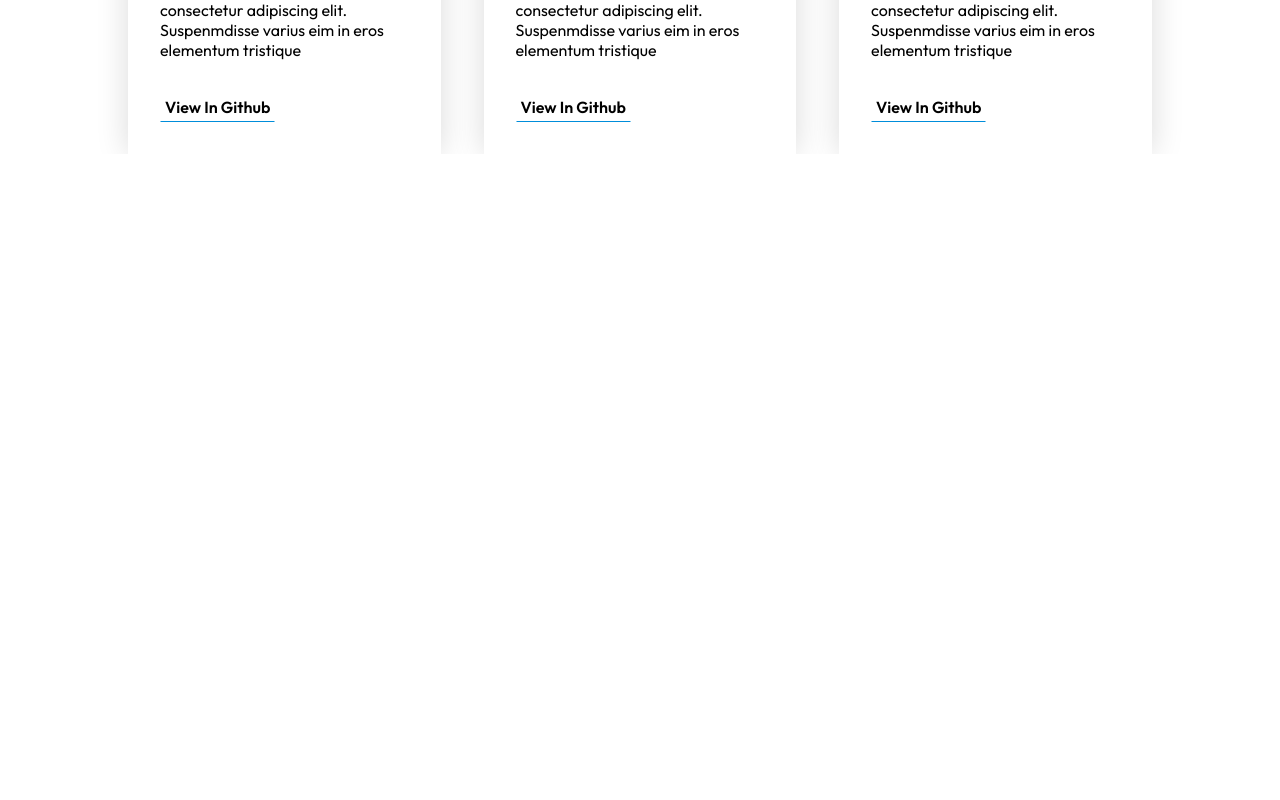
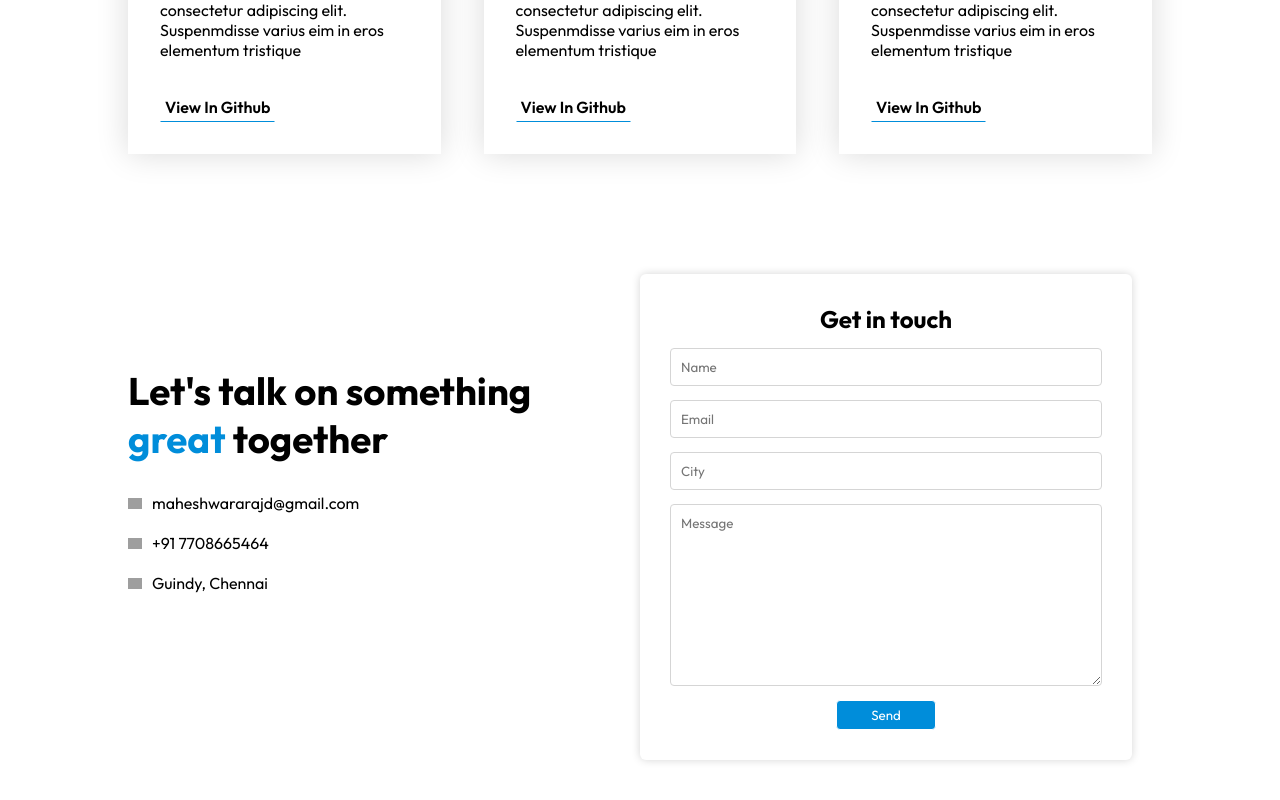
Before and after one commit to maheshwararaj/portfolio, a React (Vite) app: page / in a window 1280 px wide. Shown: the part 2014-2814 px from the top of the page. Before the commit the page ends 2168 px from the top, so only its background shows below. Built offline with nearby package versions, Linux system fonts and the light colour scheme; grey boxes are pictures that could not be loaded.

Commit message:
contact section added

```diff
--- a/package.json
+++ b/package.json
@@ -10,6 +10,11 @@
     "preview": "vite preview"
   },
   "dependencies": {
+    "@fortawesome/fontawesome-svg-core": "^6.5.2",
+    "@fortawesome/free-brands-svg-icons": "^6.5.2",
+    "@fortawesome/free-regular-svg-icons": "^6.5.2",
+    "@fortawesome/free-solid-svg-icons": "^6.5.2",
+    "@fortawesome/react-fontawesome": "^0.2.1",
     "react": "^18.2.0",
     "react-dom": "^18.2.0",
     "react-router-dom": "^6.23.1"
--- a/src/Pages/Home/Home.jsx
+++ b/src/Pages/Home/Home.jsx
@@ -4,6 +4,7 @@ import Hero from '../../components/Hero/Hero'
 import Goup from '../../components/Goup/Goup'
 import './Home.css'
 import Projects from '../../components/Projects/Projects'
+import Contact from '../../components/Contact/Contact'
 
 const Home = () => {
   return (
@@ -11,6 +12,7 @@ const Home = () => {
         <Hero/>
         <About/>
         <Projects/>
+        <Contact/>
         <Goup/>
     </div>
   )
--- /dev/null
+++ b/src/components/Contact/Contact.css
@@ -0,0 +1,77 @@
+.contact{
+    display: flex;
+    justify-content: space-between;
+    align-items: center;
+    margin-bottom: 20px;
+}
+.contact-left{
+    flex: 1;
+    display: flex;
+    height: 300px;
+    flex-direction: column;
+    justify-content: space-between;
+    gap: 30px;
+}
+.contact-links{
+    flex: 1;
+    display: flex;
+    flex-direction: column;
+    gap: 20px;
+}
+.contact-links li{
+    display: flex;
+    align-items: center;
+    gap: 10px;
+}
+.contact-links img{
+    width: 14px;
+}
+.contact-left h2 {
+    font-size: max(3vw,24px);
+}
+.contact-left h2 span{
+    color: var(--primary);
+}
+.contact-right{
+    flex: 1;
+    padding: 20px;
+}
+.contact-form{
+    display: flex;
+    flex-direction: column;
+    gap: 14px;
+    padding: 30px;
+    box-shadow: 0px 0px 8px #0000002b;
+    border-radius:6px;
+   align-items: center;
+
+}
+.contact-form input, .contact-form textarea{
+    border: 1px solid #d5d5d5;
+    padding: 10px;
+    border-radius: 4px;
+    outline: none;
+    width: 100%;
+}
+.contact-form button{
+    width:100px;
+}
+
+@media (max-width:900px){
+    .contact{
+        flex-direction: column;
+        gap: 30px;
+    }
+    .contact-right{
+        width: 100% ;
+        padding: 0;
+    }
+   .contact-form{
+    padding: 16px 12px;
+   }
+   .contact-form button{
+    width: 100%;
+    padding: 12px 0;
+    border-radius: 8px;
+   }
+}
--- /dev/null
+++ b/src/components/Contact/Contact.jsx
@@ -0,0 +1,30 @@
+import React from 'react'
+import './Contact.css'
+
+const Contact = () => {
+
+    return (
+    <div className='contact section-pad' id='contact' >
+        <div className="contact-left">
+            <h2>Let's talk on something <span>great</span> together</h2>
+             <ul className='contact-links'>
+                <li><img src="https://e7.pngegg.com/pngimages/595/338/png-clipart-icon-email-email-miscellaneous-angle.png" alt="" /> maheshwararajd@gmail.com</li>
+                <li><img src="https://pngimg.com/uploads/phone/phone_PNG48982.png" alt="" /> +91 7708665464</li>
+                <li><img src="https://cdn-icons-png.freepik.com/512/447/447031.png" alt="" /> Guindy, Chennai</li>
+             </ul>
+        </div>
+        <div className="contact-right">
+            <form action="" className='contact-form'>
+                <h2>Get in touch</h2>
+                <input type="text" name='name' placeholder='Name' />
+                <input type="email" name='email' placeholder='Email' />
+                <input type="text" name='city' placeholder='City' />
+                <textarea name="message" cols="30" rows="10" placeholder='Message'></textarea>
+                <button className='button'>Send</button>
+            </form>
+        </div>
+    </div>
+  )
+}
+
+export default Contact;
--- a/src/index.css
+++ b/src/index.css
@@ -1,8 +1,9 @@
 @import url('https://fonts.googleapis.com/css2?family=Outfit:wght@100..900&display=swap');
 
 :root{
+
   --primary : #008dda;
-
+  /* --primary:rgb(0, 79, 116); */
 }
 
 *{
--- a/src/main.jsx
+++ b/src/main.jsx
@@ -2,6 +2,7 @@ import React from 'react'
 import ReactDOM from 'react-dom/client'
 import App from './App.jsx'
 import './index.css'
+
 import { BrowserRouter } from "react-router-dom";
 ReactDOM.createRoot(document.getElementById('root')).render(
 <BrowserRouter>
```
Also changed, not shown: src/components/Projects/about-me.png (deleted), 1 other file (tests, documents, lock files or other folders).
